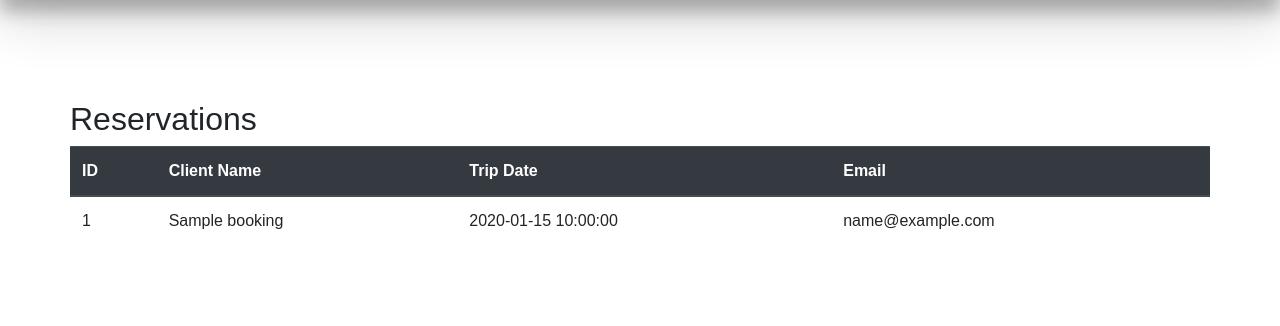
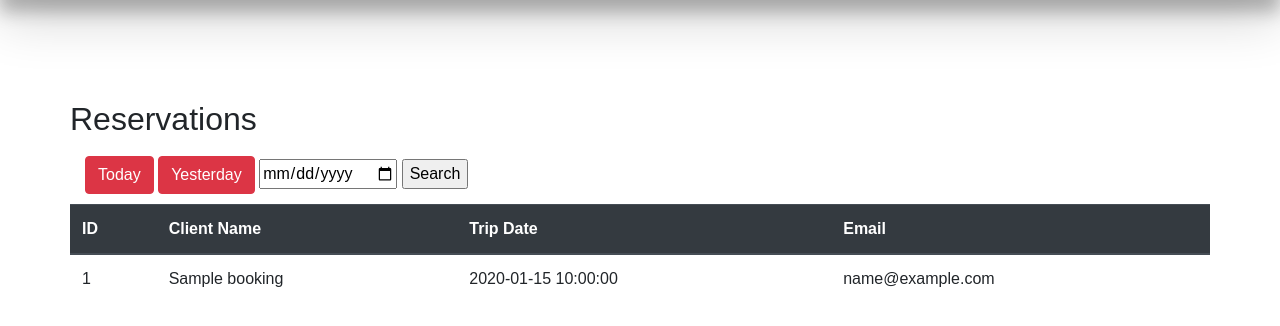
Before and after one commit to mohamedsayedaz/LiveNippon, a PHP site: page /trip_reservation.php in a window 1280 px wide. Shown: the part 157-483 px from the top of the page. Run offline with PHP 8.4, Linux system fonts and the light colour scheme; the visitor is signed in with stand-in values (Sample User, id 1); tables that the repository leaves empty or names only in its code hold one stand-in row (values such as "Sample post"); some libraries are stand-ins or nearby versions.

Commit message:
Finish Trip Reservation Page

```diff
--- a/trip_reservation.php
+++ b/trip_reservation.php
@@ -5,8 +5,9 @@ if (isset($_SESSION['username']) && $_SESSION['username'] != '')
 
 	$adminNavbar='';
 	include './init.php';
-
-$sql = $db ->prepare("Select `ID`,`Client_Name`,`Trip_Date`,`Email`,`Mobile`,`Total_Money`,`Date` From booking");
+if(!isset($_GET['do']) || $_GET['do'] == 'Manage')
+{
+	$sql = $db ->prepare("Select `ID`,`Client_Name`,`Trip_Date`,`Email`,`Mobile`,`Total_Money`,`Date` From booking");
 $sql -> execute();
 $data = $sql->fetchAll();
 ?>
@@ -14,6 +15,16 @@ $data = $sql->fetchAll();
 <div class="container" style="margin-top:100px;margin-bottom:60px;">
 <div class="row">
 	<h2>Reservations</h2>
+</div>
+<div class="row">
+	<div class="col-md-12" style="margin-bottom: 10px !important;margin-top: 10px!important;">
+		<a class="btn btn-danger" href="trip_reservation.php?do=search&&date=<?php echo date("Y/m/d"); ?>">Today</a>
+		<a class="btn btn-danger" href="trip_reservation.php?do=search&&date=<?php $d=strtotime("yesterday");echo date("Y-m-d", $d); ?>">Yesterday</a>
+		<form action="trip_reservation.php?do=search" style="display:inline;" method="post">
+			<input type="date" name="date_in"/>
+			<input type="submit" name="btn" value="Search"/>
+		</form>
+	</div>
 </div>
 <div class="row">
 <div class="table-responsive">
@@ -43,14 +54,100 @@ $data = $sql->fetchAll();
 	 		echo '<td>' . $value[4] . '</td>';
 	 		echo '<td>' . $value[5] . '</td>';
 	 		echo '<td>' . $value[6] . '</td>';
-	 		echo '<td>' . '<a href="trip_reservation.php?do=&&id=' . $value[0] . ' >Approve</a>' . '</td>';
+	 		echo '<td>' . '<a class="btn btn-danger" href="trip_reservation.php?do=delete&&id=' . $value[0] . ' >Delete</a>' . '</td>';
 	 	echo '</tr>';
 	 }
 ?>
    </tbody>
 </table>
 <?php
+}
+else if ($_GET['do'] == 'delete')
+{
+	#delete
+	if(isset($_GET['id']))
+	{
+		$id = $_GET['id'];
+	}
+	else
+	{
+		header("Location:trip_reservation.php");
+	}
+	$sql = $db ->prepare("Delete * From booking where ID=?");
+	$sql->execute($id);
+	$row = $sql->fetch();
+	$count = $sql->rowCount();
+	if($count > 0)
+	{
+		echo   '<div class="alert alert-success text-center alert-margin">Deleted Successfully</div>';
+	}
+}
+else if($_GET['do'] == 'search')
+{
+	#search
+	$sql = $db ->prepare("Select `ID`,`Client_Name`,`Trip_Date`,`Email`,`Mobile`,`Total_Money`,`Date` From booking Where Date=?");
 
+	if(isset($_POST['date_in']))
+	{
+		$date = $_POST['date_in'];
+	}
+	else
+	{
+		$date = $_GET['date'];
+	}
+	$sql->execute(array($date));
+	$data = $sql->fetchAll();
+?>
+<div class="container" style="margin-top:100px;margin-bottom:60px;">
+<div class="row">
+	<h2>Reservations of <?php echo $date; ?></h2>
+</div>
+<div class="row">
+	<div class="col-md-12" style="margin-bottom: 10px !important;margin-top: 10px!important;">
+		<a class="btn btn-danger" href="trip_reservation.php?do=search&&date=<?php echo date("Y/m/d"); ?>">Today</a>
+		<a class="btn btn-danger" href="trip_reservation.php?do=search&&date=<?php $d=strtotime("yesterday");echo date("Y/m/d", $d); ?>">Yesterday</a>
+		<form action="trip_reservation.php?do=search" style="display:inline;" method="post">
+			<input type="date" name="date_in"/>
+			<input type="submit" name="btn" value="Search"/>
+		</form>
+	</div>
+</div>
+<div class="row">
+<div class="table-responsive">
+  <table  style="width: 180%;" class="table table-hover">
+    <thead class="thead-dark">
+      <tr>
+        <th scope="col">ID</th>
+        <th scope="col">Client Name</th>
+        <th scope="col">Trip Date</th>
+        <th scope="col">Email</th>
+        <th scope="col">Mobile</th>
+        <th scope="col">Total Bill</th>
+        <th scope="col">Reservation Date</th>
+        <th scope="col">Actions</th>
+      </tr>
+    </thead>
+    <tbody>
+<?php
+	#Print Data
+	 foreach ($data as $row => $value)
+	 {
+	 	echo '<tr>';
+	 		echo '<td>' . $value[0] . '</td>';
+	 		echo '<td>' . $value[1] . '</td>';
+	 		echo '<td>' . $value[2] . '</td>';
+	 		echo '<td>' . $value[3] . '</td>';
+	 		echo '<td>' . $value[4] . '</td>';
+	 		echo '<td>' . $value[5] . '</td>';
+	 		echo '<td>' . $value[6] . '</td>';
+	 		echo '<td>' . '<a href="trip_reservation.php?do=delete&&id=' . $value[0] . ' >Delete</a>' . '</td>';
+	 	echo '</tr>';
+	 }
+?>
+   </tbody>
+</table>
+<?php
+}
 }
 else
 {
```
Also changed, not shown: reviews.php (+25 -1 lines).
